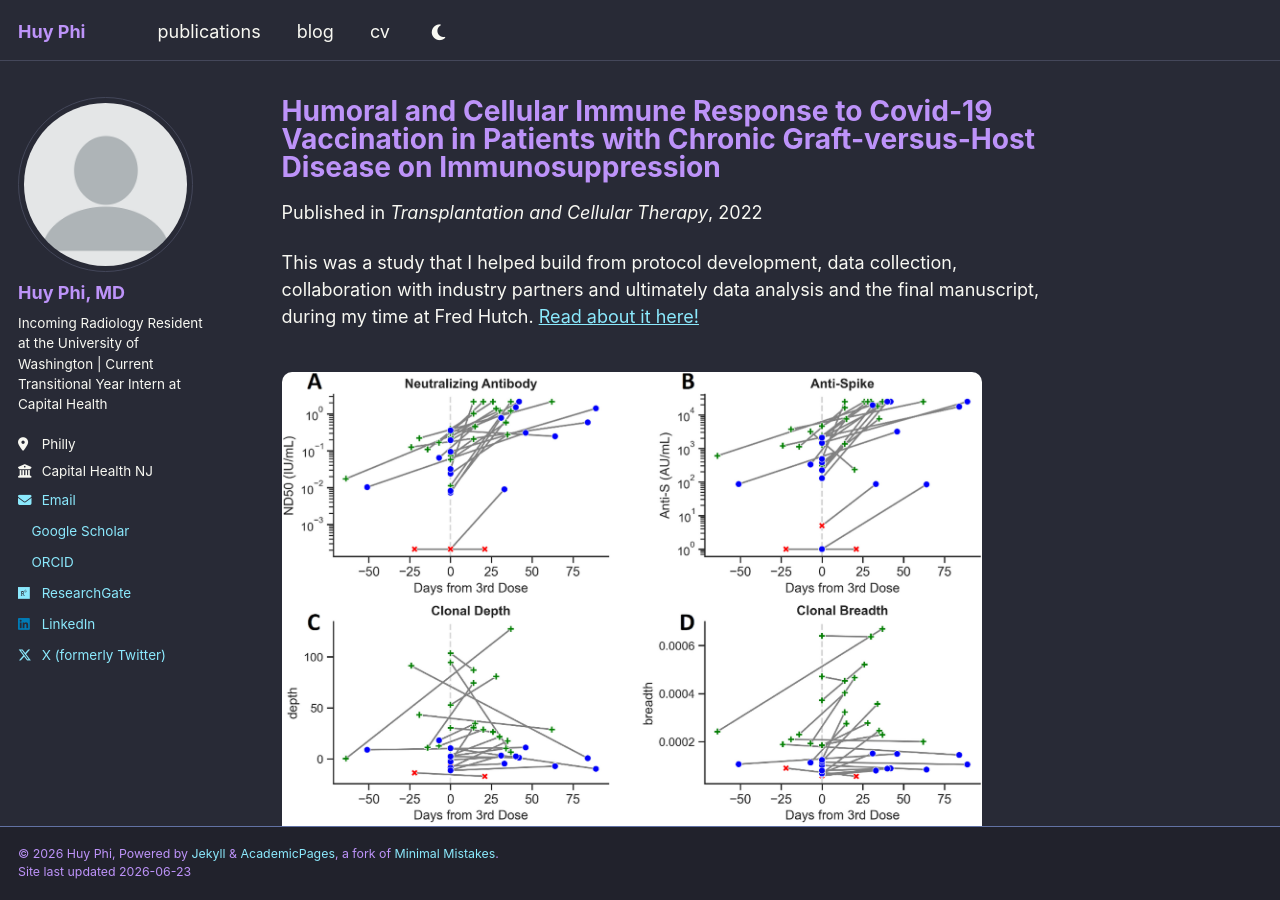
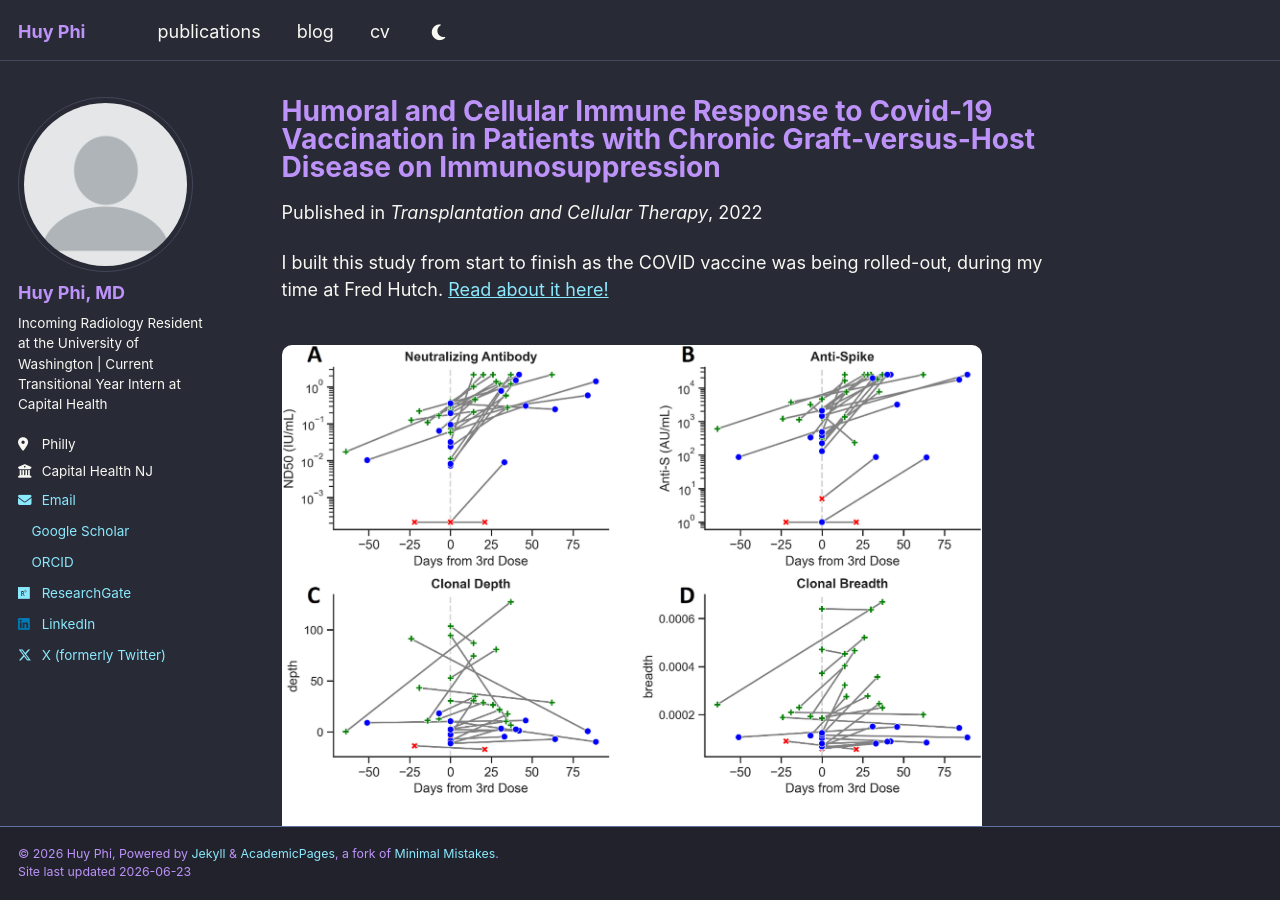
Before and after one commit to huyphi/huyphi.github.io, a Jekyll site: the page built from _publications/2022-09-02-tct.md, in a window 1280 px wide and 900 px high. Built offline with Jekyll 4.4.1, drawn with Linux system fonts in a browser that asks for light colours; a style sheet for code colours, icons or effects is not loaded.

Commit message:
Update 2022-09-02-tct.md

```diff
--- a/_publications/2022-09-02-tct.md
+++ b/_publications/2022-09-02-tct.md
@@ -11,6 +11,6 @@ citation: 'Manjappa S*, Phi HQ*, Lee LW, Onstead L, Gill DB, Connelly-Smith L, K
 teaser: /images/publications/2022_tct_teaser.png
 share: false
 ---
-This was a study that I helped build from protocol development, data collection, collaboration with industry partners and ultimately data analysis and the final manuscript, during my time at Fred Hutch. [Read about it here!](https://www.sciencedirect.com/science/article/pii/S2666636722015950)
+I built this study from start to finish as the COVID vaccine was being rolled-out, during my time at Fred Hutch. [Read about it here!](https://www.sciencedirect.com/science/article/pii/S2666636722015950)
 
 <img src="/images/publications/2022_tct_main.png" alt="b and t cell response to covid vaccine" style="max-width: 700px; width: 100%; border-radius: 10px; margin: 1rem 0;">
```
